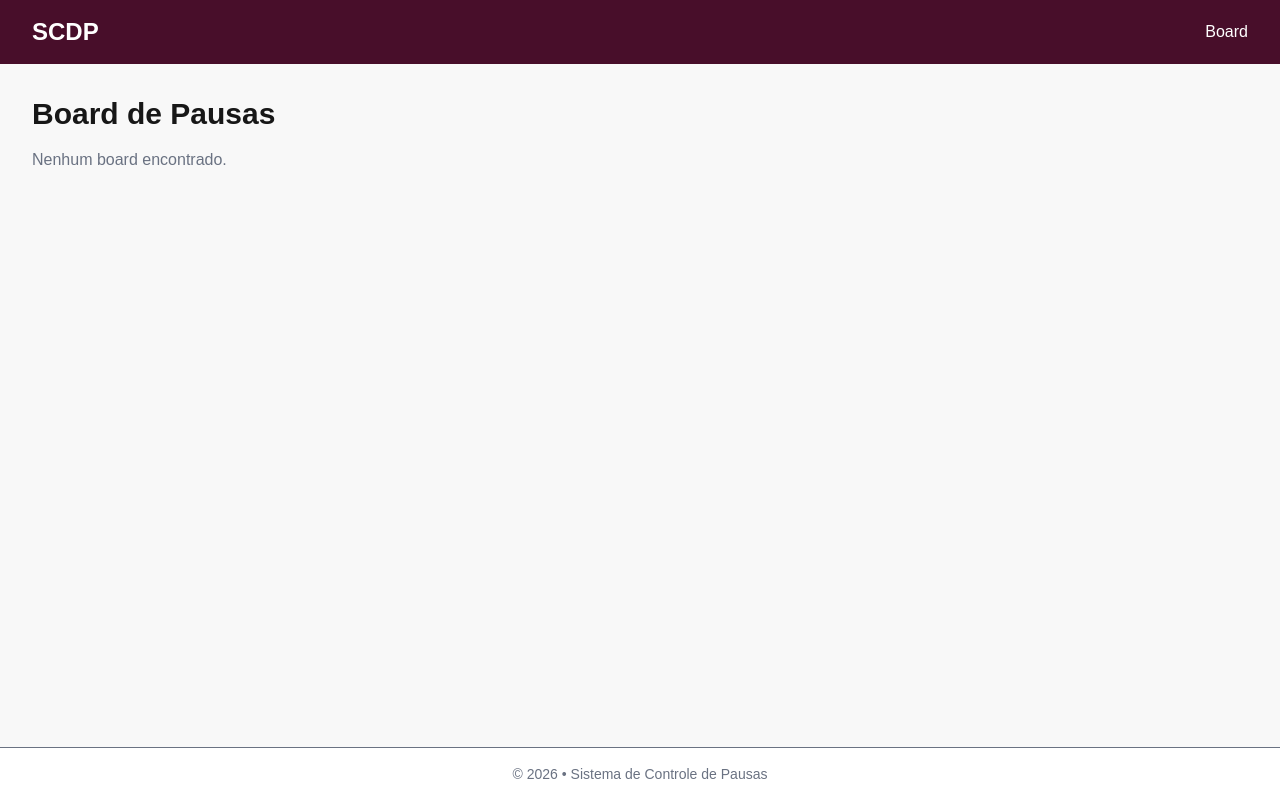
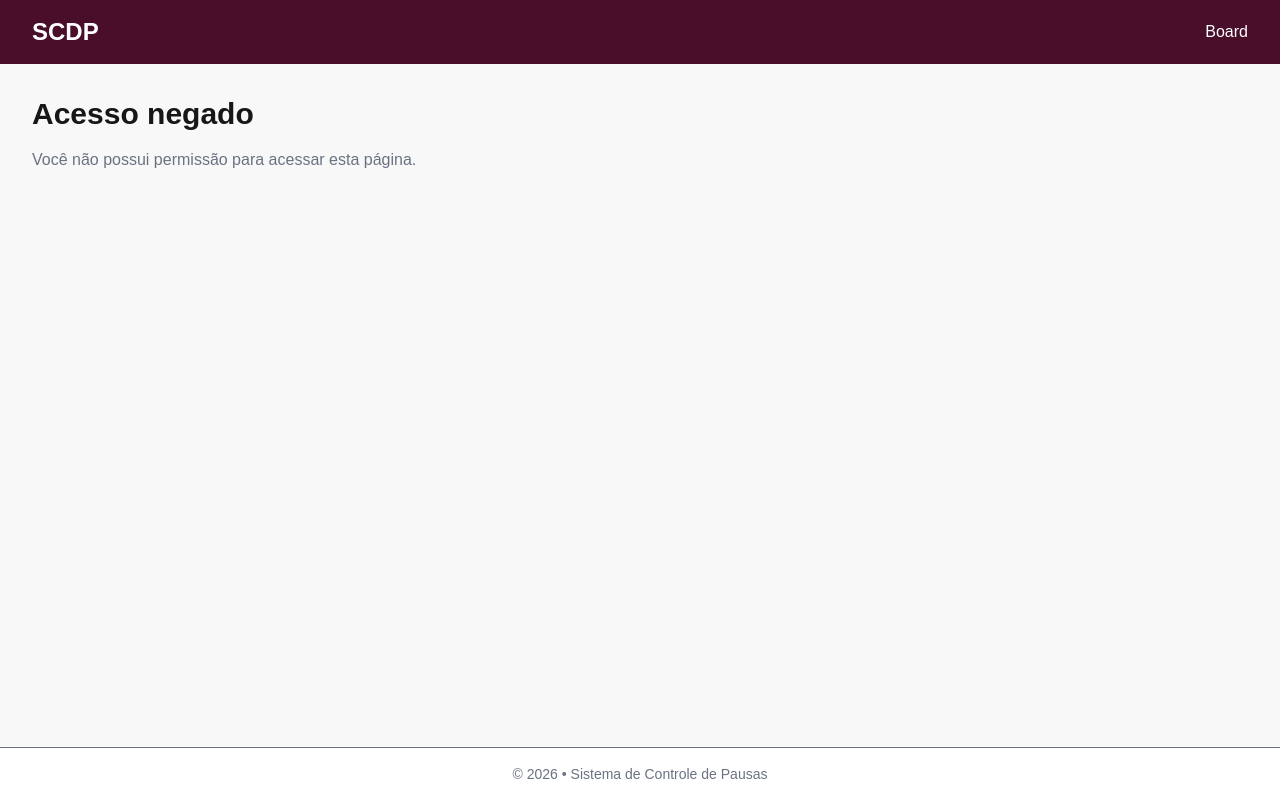
Before and after one commit to Luiz-Bernardes/scdp, a Next.js app in the folder scdp-web/: page /board in a window 1280 px wide. Built offline with nearby package versions, Linux system fonts and the light colour scheme; no server answers.

Commit message:
permitions with board content

```diff
--- /dev/null
+++ b/scdp-web/src/app/board/BoardContent.tsx
@@ -0,0 +1,29 @@
+"use client";
+
+import { Board } from "@/components/board/Board";
+import { EmptyState } from "@/components/ui/EmptyState";
+import { Loading } from "@/components/ui/Loading";
+import { useAuthStore } from "@/stores/auth-store";
+import { usePauseBoard } from "@/hooks/usePauseBoard";
+
+export default function BoardContent() {
+
+  const user = useAuthStore((state) => state.user);
+
+  const { board, loading } = usePauseBoard(user?.team_ids[0]);
+
+  if (loading) {
+    return <Loading />;
+  }
+
+  if (!board) {
+    return (
+      <EmptyState
+        title="Board de Pausas"
+        description="Nenhum board encontrado."
+      />
+    );
+  }
+
+  return <Board board={board} />;
+}
--- a/scdp-web/src/app/board/page.tsx
+++ b/scdp-web/src/app/board/page.tsx
@@ -1,29 +1,10 @@
-"use client";
-
-import { Board } from "@/components/board/Board";
-import { EmptyState } from "@/components/ui/EmptyState";
-import { Loading } from "@/components/ui/Loading";
-import { useAuthStore } from "@/stores/auth-store";
-import { usePauseBoard } from "@/hooks/usePauseBoard";
+import BoardContent from "./BoardContent";
+import { RequirePermission } from "@/components/auth/RequirePermission";
 
 export default function BoardPage() {
-
-  const user = useAuthStore((state) => state.user);
-
-  const { board, loading } = usePauseBoard(user?.team_ids[0]);
-
-  if (loading) {
-    return <Loading />;
-  }
-
-  if (!board) {
-    return (
-      <EmptyState
-        title="Board de Pausas"
-        description="Nenhum board encontrado."
-      />
-    );
-  }
-
-  return <Board board={board} />;
+  return (
+    <RequirePermission permission="use_pause_board">
+      <BoardContent />
+    </RequirePermission>
+  );
 }
--- /dev/null
+++ b/scdp-web/src/components/auth/RequirePermission.tsx
@@ -0,0 +1,31 @@
+"use client";
+
+import { ReactNode } from "react";
+
+import { can } from "@/permissions/can";
+import { Permission } from "@/permissions/permissions";
+import { useAuthStore } from "@/stores/auth-store";
+import { EmptyState } from "@/components/ui/EmptyState";
+
+type Props = {
+  permission: Permission;
+  children: ReactNode;
+};
+
+export function RequirePermission({
+  permission,
+  children
+}: Props) {
+  const user = useAuthStore((state) => state.user);
+
+  if (!can(user, permission)) {
+      return (
+          <EmptyState
+              title="Acesso negado"
+              description="Você não possui permissão para acessar esta página."
+          />
+      );
+  }
+
+  return <>{children}</>;
+}
```
